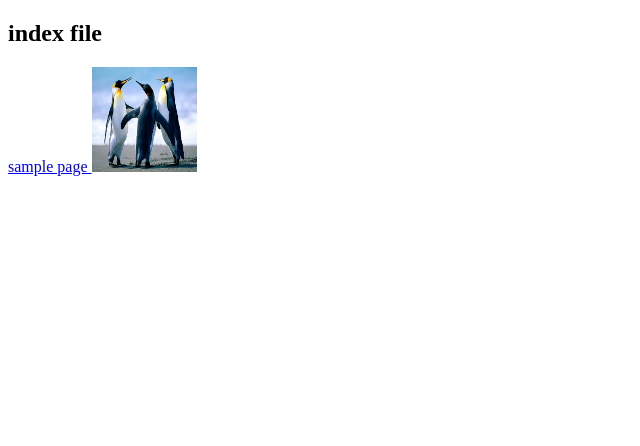
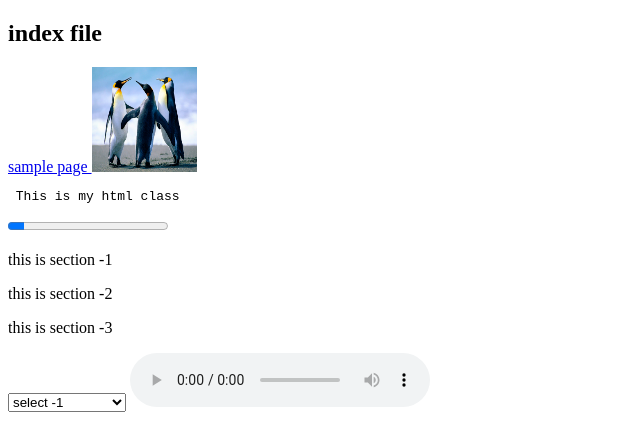
Before and after one commit to varshinib/SampleRepository, a plain HTML site: page index.html in a window 1280 px wide. Shown: the whole page, without its empty margins (0-640 px from the left). Drawn offline with Linux system fonts and the light colour scheme.

Commit message:
modified index

```diff
--- a/index.html
+++ b/index.html
@@ -6,5 +6,21 @@
 		<a href="http://wwww.wsj.com">sample page </a>
 
 		<img src="penguins.jpg" name="penguins" width="105" height="105">
+		<pre> This is my html class </pre>
+		<progress value ="10" max ="100">
+		</progress>
+		<section>
+			<p> this is section -1 </p>
+		    <p> this is section -2 </p>
+			<p> this is section -3 </p>
+		</section>
+		<select>
+		    <option value ="section -1"> select -1 </option>
+			<option value ="section -2"> this is section -2 </option>
+			<option value ="section -3"> this is section -3 </option>
+		</select>
+		<audio controls>
+			<source src ="sleep away.mp3" type ="audio/mpeg">
+		</audio>
 	</body>
 </html>
```
Also changed, not shown: 2 other files.
